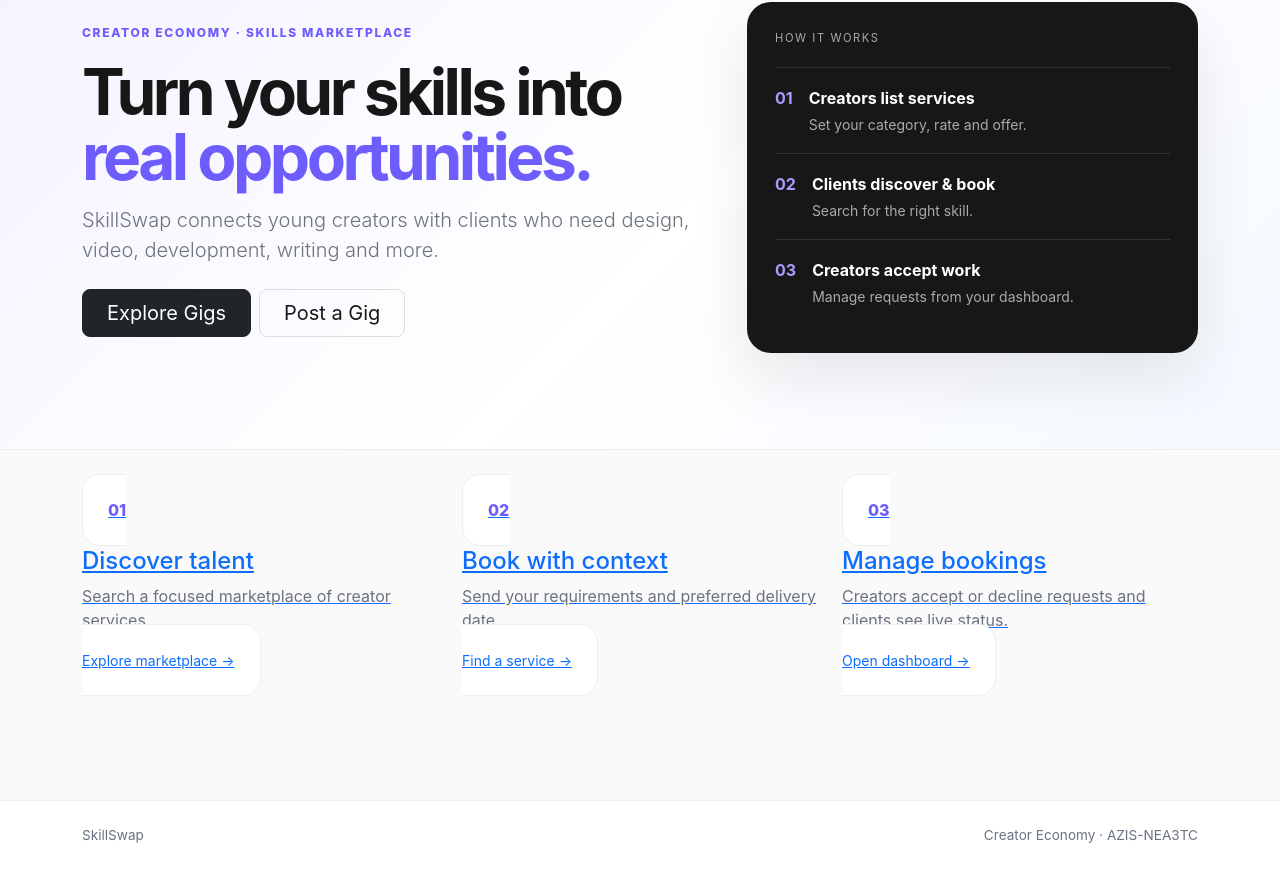
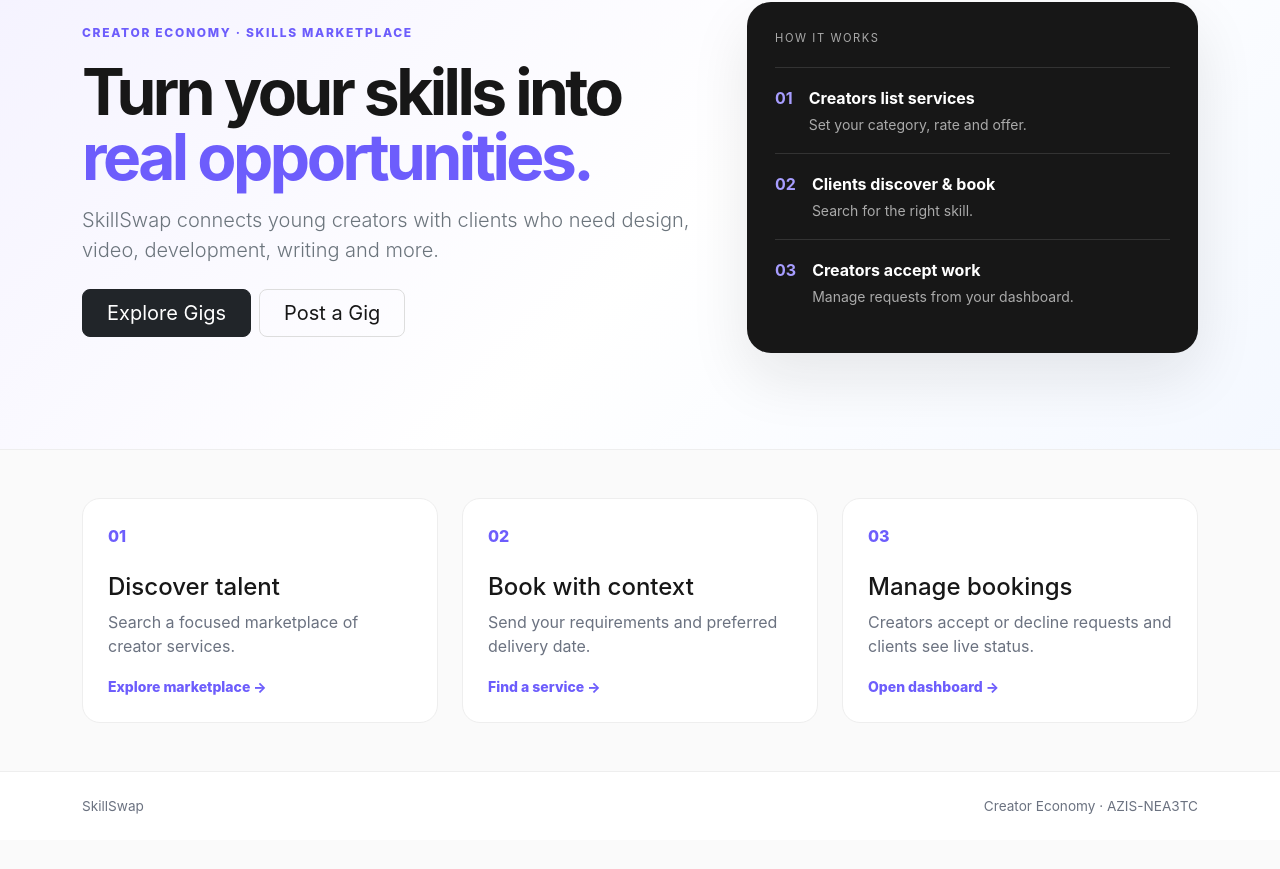
Before and after one commit to uditanshusiingh/SkillSwap, a React (Vite) app in the folder client/: page / in a window 1280 px wide. Shown: the part 169-1038 px from the top of the page. After the commit the page ends 1009 px from the top, so only its background shows below. Built offline with nearby package versions, Linux system fonts and the light colour scheme; no server answers.

Commit message:
Style clickable home cards and sticky footer

```diff
--- a/client/src/styles.css
+++ b/client/src/styles.css
@@ -477,3 +477,13 @@
     width:min(270px,calc(100vw - 20px));
   }
 }
+
+/* ===== Home feature links + sticky footer layout ===== */
+#root{min-height:100vh}
+.app-shell{min-height:100vh;display:flex;flex-direction:column}
+.app-content{flex:1;display:flex;flex-direction:column}
+.footer{margin-top:auto}
+.feature-link{display:block;color:inherit;text-decoration:none;cursor:pointer;transition:transform .2s ease,box-shadow .2s ease,border-color .2s ease}
+.feature-link:hover{color:inherit;text-decoration:none;transform:translateY(-4px);box-shadow:0 14px 34px rgba(0,0,0,.08);border-color:var(--border-strong)}
+.feature-link small{display:block;margin-top:18px;font-weight:800;color:var(--accent)}
+@media(max-width:767.98px){.feature-link{min-height:180px}.feature-link:hover{transform:none}}
```
